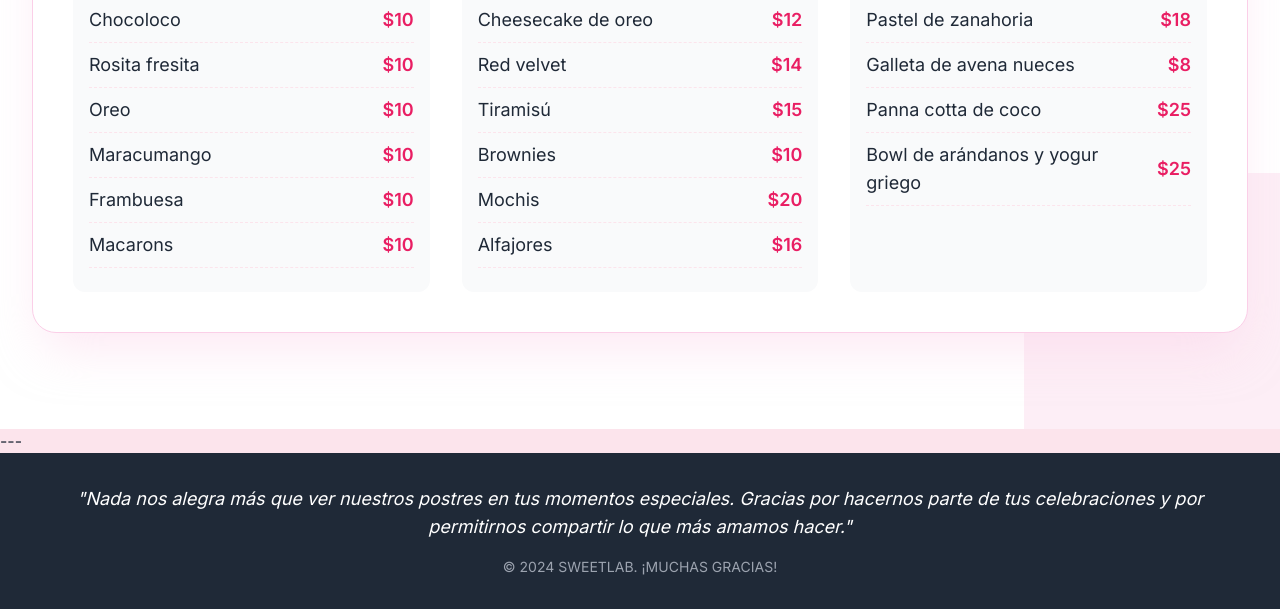
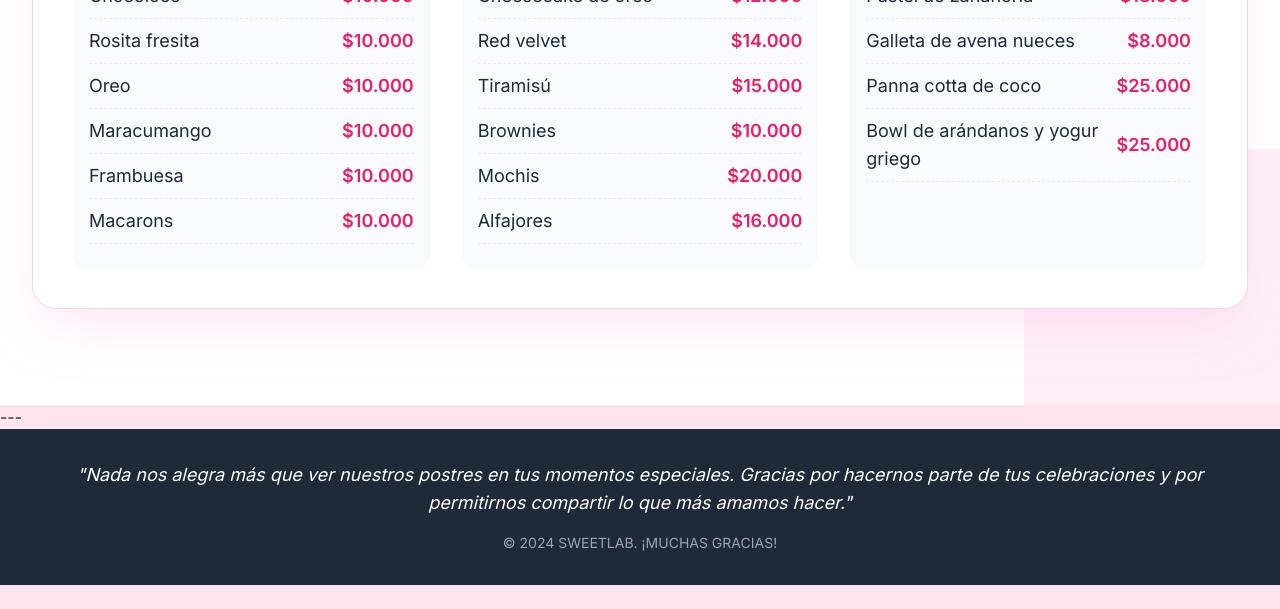
Before and after one commit to Daniel-code-png/sweetlab, a plain HTML site: page menu.html in a window 1280 px wide. Shown: the part 417-1026 px from the top of the page. After the commit the page ends 1002 px from the top, so only its background shows below. Drawn offline with nearby package versions, Linux system fonts and the light colour scheme.

Commit message:
correcion

```diff
--- a/menu.html
+++ b/menu.html
@@ -73,8 +73,6 @@
 
             </div>
     </header>
-
----
     <section id="menu" class="py-16 md:py-24 bg-white relative overflow-hidden">
         <div class="max-w-7xl mx-auto px-4 sm:px-6 lg:px-8">
 
@@ -95,34 +93,34 @@
                     <div class="relative p-4 bg-gray-50 rounded-xl">
                         <h4 class="text-2xl font-bold menu-header mb-4 mt-[-20px] ml-[-15px]">MALTEADAS</h4>
                         <ul class="text-lg text-gray-800">
-                            <li class="menu-item">Chocoloco <span class="font-semibold text-primary">$10</span></li>
-                            <li class="menu-item">Rosita fresita <span class="font-semibold text-primary">$10</span></li>
-                            <li class="menu-item">Oreo <span class="font-semibold text-primary">$10</span></li>
-                            <li class="menu-item">Maracumango <span class="font-semibold text-primary">$10</span></li>
-                            <li class="menu-item">Frambuesa <span class="font-semibold text-primary">$10</span></li>
-                            <li class="menu-item">Macarons <span class="font-semibold text-primary">$10</span></li>
+                            <li class="menu-item">Chocoloco <span class="font-semibold text-primary">$10.000</span></li>
+                            <li class="menu-item">Rosita fresita <span class="font-semibold text-primary">$10.000</span></li>
+                            <li class="menu-item">Oreo <span class="font-semibold text-primary">$10.000</span></li>
+                            <li class="menu-item">Maracumango <span class="font-semibold text-primary">$10.000</span></li>
+                            <li class="menu-item">Frambuesa <span class="font-semibold text-primary">$10.000</span></li>
+                            <li class="menu-item">Macarons <span class="font-semibold text-primary">$10.000</span></li>
                         </ul>
                     </div>
 
                     <div class="relative p-4 bg-gray-50 rounded-xl">
                         <h4 class="text-2xl font-bold menu-header mb-4 mt-[-20px] ml-[-15px]">POSTRES</h4>
                         <ul class="text-lg text-gray-800">
-                            <li class="menu-item">Cheesecake de oreo <span class="font-semibold text-primary">$12</span></li>
-                            <li class="menu-item">Red velvet <span class="font-semibold text-primary">$14</span></li>
-                            <li class="menu-item">Tiramisú <span class="font-semibold text-primary">$15</span></li>
-                            <li class="menu-item">Brownies <span class="font-semibold text-primary">$10</span></li>
-                            <li class="menu-item">Mochis <span class="font-semibold text-primary">$20</span></li>
-                            <li class="menu-item">Alfajores <span class="font-semibold text-primary">$16</span></li>
+                            <li class="menu-item">Cheesecake de oreo <span class="font-semibold text-primary">$12.000</span></li>
+                            <li class="menu-item">Red velvet <span class="font-semibold text-primary">$14.000</span></li>
+                            <li class="menu-item">Tiramisú <span class="font-semibold text-primary">$15.000</span></li>
+                            <li class="menu-item">Brownies <span class="font-semibold text-primary">$10.000</span></li>
+                            <li class="menu-item">Mochis <span class="font-semibold text-primary">$20.000</span></li>
+                            <li class="menu-item">Alfajores <span class="font-semibold text-primary">$16.000</span></li>
                         </ul>
                     </div>
 
                     <div class="relative p-4 bg-gray-50 rounded-xl md:col-span-2 lg:col-span-1">
                         <h4 class="text-2xl font-bold menu-header mb-4 mt-[-20px] ml-[-15px]">SALUDABLES</h4>
                         <ul class="text-lg text-gray-800">
-                            <li class="menu-item">Pastel de zanahoria <span class="font-semibold text-primary">$18</span></li>
-                            <li class="menu-item">Galleta de avena nueces <span class="font-semibold text-primary">$8</span></li>
-                            <li class="menu-item">Panna cotta de coco <span class="font-semibold text-primary">$25</span></li>
-                            <li class="menu-item">Bowl de arándanos y yogur griego <span class="font-semibold text-primary">$25</span></li>
+                            <li class="menu-item">Pastel de zanahoria <span class="font-semibold text-primary">$18.000</span></li>
+                            <li class="menu-item">Galleta de avena nueces <span class="font-semibold text-primary">$8.000</span></li>
+                            <li class="menu-item">Panna cotta de coco <span class="font-semibold text-primary">$25.000</span></li>
+                            <li class="menu-item">Bowl de arándanos y yogur griego <span class="font-semibold text-primary">$25.000</span></li>
                         </ul>
                     </div>
 
```
